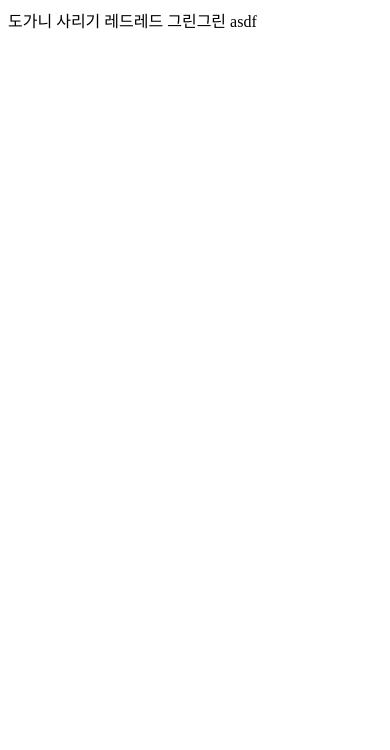
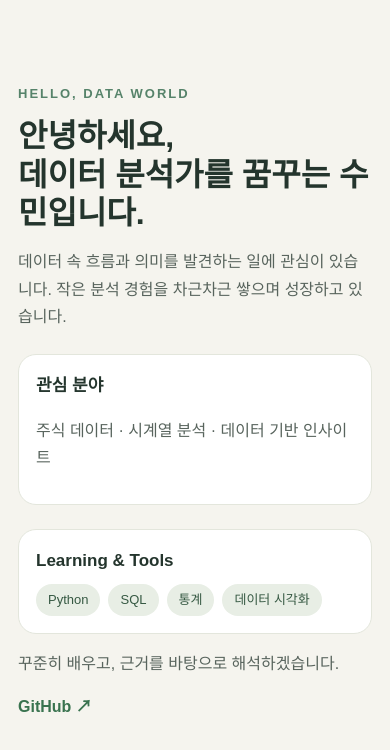
Before and after one commit to suminsusmin/261113_empty, a plain HTML site: page index.html in a window 390 px wide. Drawn offline with Linux system fonts and the light colour scheme.

Commit message:
Build responsive data analyst introduction page

```diff
--- a/index.html
+++ b/index.html
@@ -1,13 +1,27 @@
-<!DOCTYPE html>
-<html lang="en">
+<!doctype html>
+<html lang="ko">
 <head>
-    <meta charset="UTF-8">
-    <meta name="viewport" content="width=device-width, initial-scale=1.0">
-    <title>Document</title>
+<meta charset="utf-8">
+<meta name="viewport" content="width=device-width,initial-scale=1">
+<title>수민 | Data Analyst</title>
+<style>
+*{box-sizing:border-box}body{margin:0;background:#f5f4ee;color:#24352d;font:16px/1.7 Arial,sans-serif}
+main{max-width:680px;margin:12vh auto;padding:32px 24px}
+.tag{color:#56836a;font-size:13px;font-weight:bold;letter-spacing:2px}
+h1{font-size:clamp(32px,8vw,52px);line-height:1.2;margin:12px 0}
+p{color:#58645d}.card{background:#fff;border:1px solid #e3e6dc;border-radius:18px;padding:20px;margin-top:24px}
+h2{font-size:17px;margin:0 0 8px}.skills{display:flex;flex-wrap:wrap;gap:8px}
+span{background:#e8eee5;color:#365943;border-radius:20px;padding:5px 12px;font-size:13px}
+a{color:#39734f;text-decoration:none;font-weight:bold}
+@media(max-width:480px){main{margin:7vh auto;padding:24px 18px}.card{padding:17px}}
+</style>
 </head>
-<body>
-    도가니 사리기 레드레드
-    그린그린
-    asdf
-</body>
-</html>
+<body><main>
+<div class="tag">HELLO, DATA WORLD</div>
+<h1>안녕하세요,<br>데이터 분석가를 꿈꾸는 수민입니다.</h1>
+<p>데이터 속 흐름과 의미를 발견하는 일에 관심이 있습니다. 작은 분석 경험을 차근차근 쌓으며 성장하고 있습니다.</p>
+<section class="card"><h2>관심 분야</h2><p>주식 데이터 · 시계열 분석 · 데이터 기반 인사이트</p></section>
+<section class="card"><h2>Learning & Tools</h2><div class="skills"><span>Python</span><span>SQL</span><span>통계</span><span>데이터 시각화</span></div></section>
+<p>꾸준히 배우고, 근거를 바탕으로 해석하겠습니다.</p>
+<a href="https://github.com/suminsusmin">GitHub ↗</a>
+</main></body></html>
```
